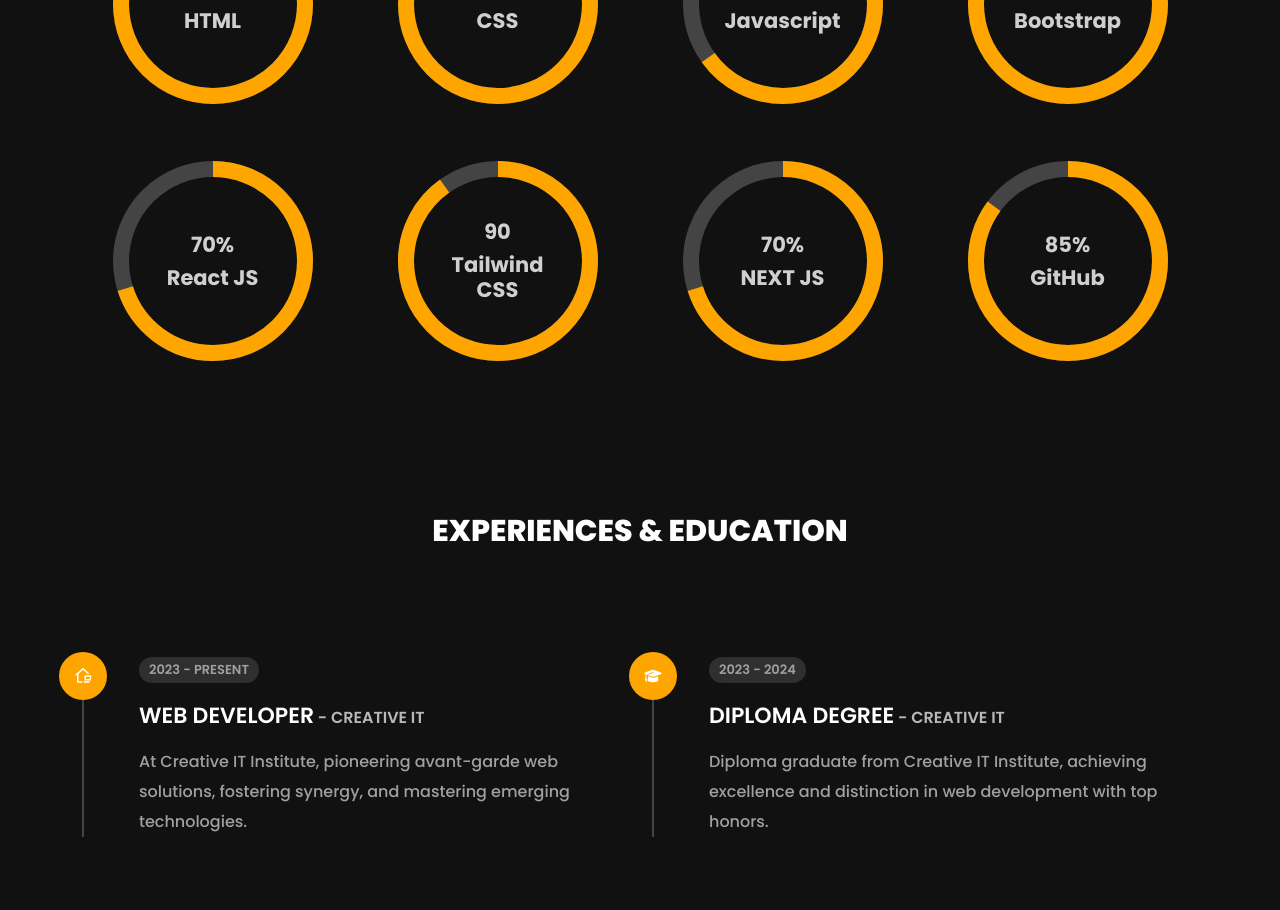
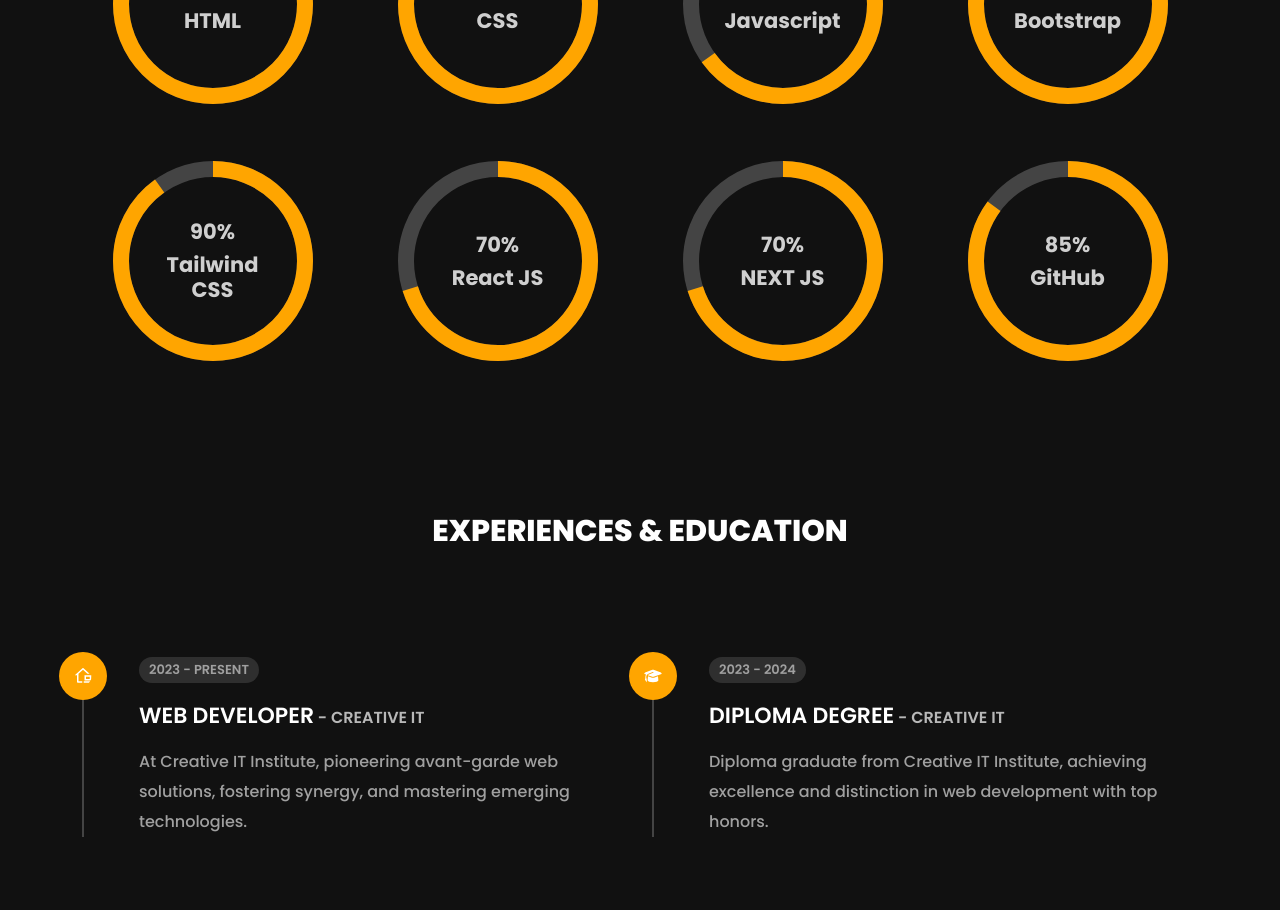
Before and after one commit to SIRsahed/Portfolio-React, a React (Vite) app: page / in a window 1280 px wide. Shown: the part 1800-2710 px from the top of the page. Built offline with nearby package versions, Linux system fonts and the light colour scheme.

Commit message:
react-portfolio

```diff
--- a/src/components/about_me/About_me.jsx
+++ b/src/components/about_me/About_me.jsx
@@ -164,24 +164,24 @@
                             <Col lg={3} xs={6}>
                                 <div className="circle_mother">
                                     <div className="circle">
+                                        <CircularProgressbarWithChildren value={90}>
+                                        </CircularProgressbarWithChildren>
+                                    </div>
+                                    <div className="center_text">
+                                        <h2>90%</h2>
+                                        <h2>Tailwind CSS</h2>
+                                    </div>
+                                </div>
+                            </Col>
+                            <Col lg={3} xs={6}>
+                                <div className="circle_mother">
+                                    <div className="circle">
                                         <CircularProgressbarWithChildren value={70}>
                                         </CircularProgressbarWithChildren>
                                     </div>
                                     <div className="center_text">
                                         <h2>70%</h2>
                                         <h2>React JS</h2>
-                                    </div>
-                                </div>
-                            </Col>
-                            <Col lg={3} xs={6}>
-                                <div className="circle_mother">
-                                    <div className="circle">
-                                        <CircularProgressbarWithChildren value={90}>
-                                        </CircularProgressbarWithChildren>
-                                    </div>
-                                    <div className="center_text">
-                                        <h2>90</h2>
-                                        <h2>Tailwind CSS</h2>
                                     </div>
                                 </div>
                             </Col>
--- a/src/components/menu/menu.css
+++ b/src/components/menu/menu.css
@@ -115,7 +115,7 @@
     border-radius: 50%;
     position: fixed;
     bottom: 20px;
-    right: 20px;
+    right: 5px;
     -webkit-border-radius: 50%;
     -moz-border-radius: 50%;
     -ms-border-radius: 50%;
```
